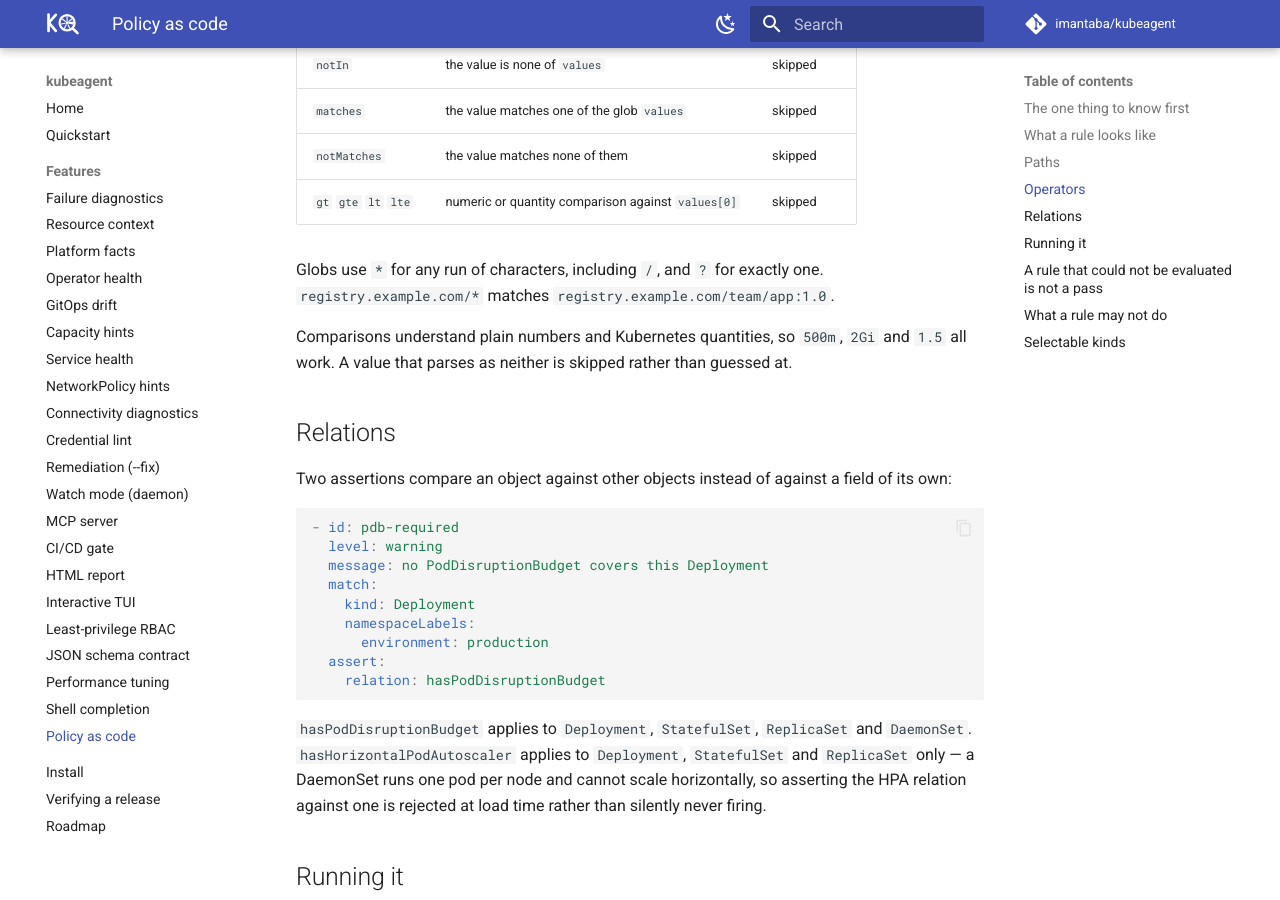
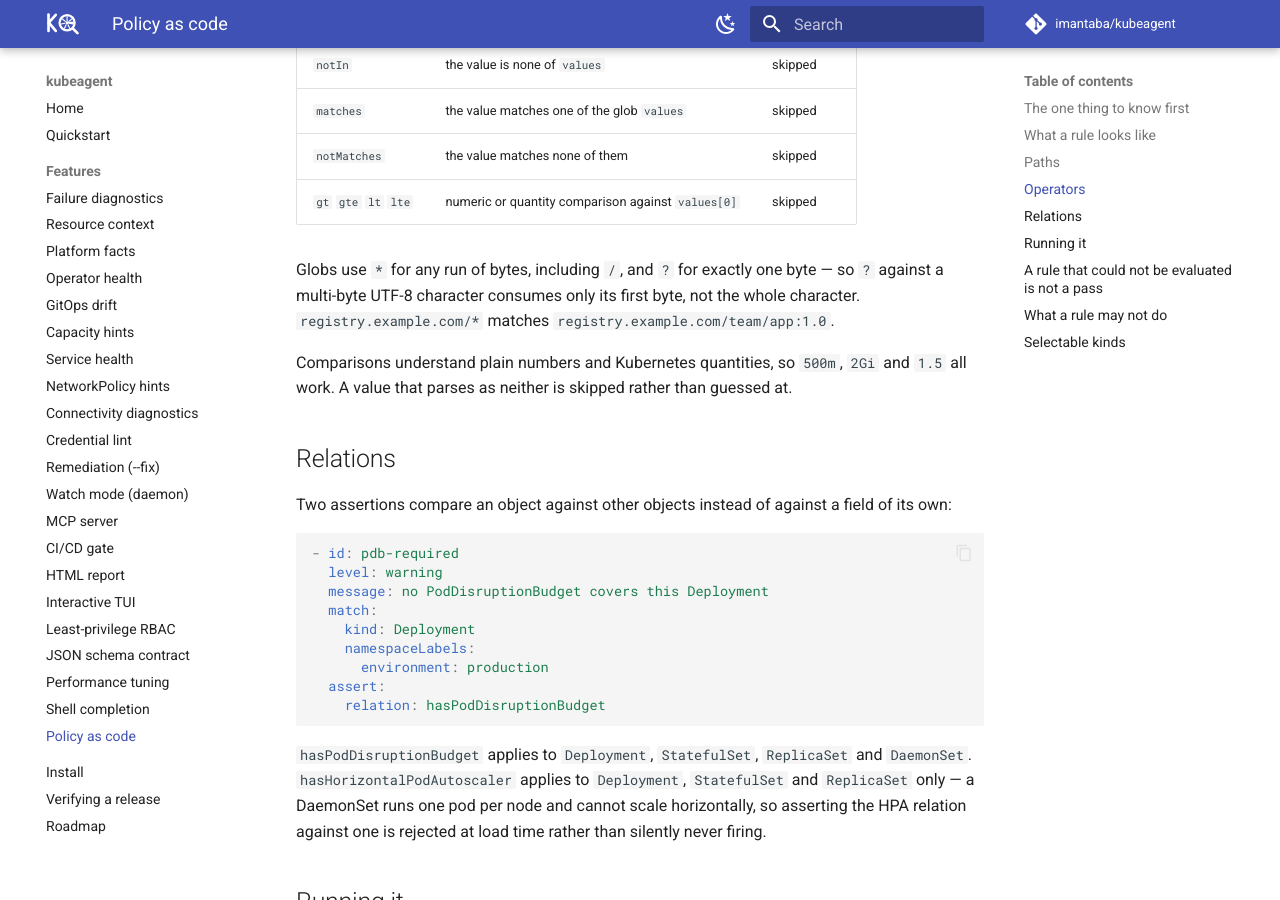
Before and after one commit to imantaba/kubeagent, an MkDocs documentation site: the page built from website/docs/features/policy.md, in a window 1280 px wide and 900 px high, scrolled down 2870 px. Built offline with MkDocs 1.6.1 and Material for MkDocs 9.7.7, drawn with Linux system fonts in a browser that asks for light colours; comment, search, counter and statistics services are not loaded.

Commit message:
docs(policy): say ? matches a byte, not a character
glob.go is explicit that ? consumes exactly one byte, so one ? against a
multi-byte UTF-8 value only eats its first byte rather than the whole
character. The policy page didn't say which unit, and it gets copied
verbatim by readers. Low real-world impact — image references and DNS-1123
names are ASCII — but worth stating precisely since the page is the spec
operators write rules against.

Signed-off-by: imantaba <itn.taba@gmail.com>

```diff
--- a/website/docs/features/policy.md
+++ b/website/docs/features/policy.md
@@ -119,8 +119,10 @@ violation per rule: the first slot that fails.
 | `notMatches` | the value matches none of them | skipped |
 | `gt` `gte` `lt` `lte` | numeric or quantity comparison against `values[0]` | skipped |
 
-Globs use `*` for any run of characters, including `/`, and `?` for exactly
-one. `registry.example.com/*` matches `registry.example.com/team/app:1.0`.
+Globs use `*` for any run of bytes, including `/`, and `?` for exactly one
+byte — so `?` against a multi-byte UTF-8 character consumes only its first
+byte, not the whole character. `registry.example.com/*` matches
+`registry.example.com/team/app:1.0`.
 
 Comparisons understand plain numbers and Kubernetes quantities, so `500m`,
 `2Gi` and `1.5` all work. A value that parses as neither is skipped rather
```
